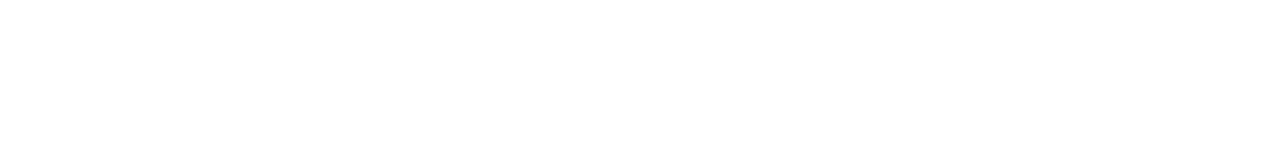
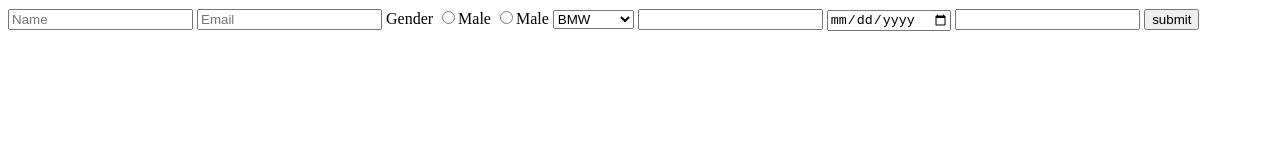
Before and after one commit to acciojob/car-insurance-form-Tusharahuja14, a website: page main.html in a window 1280 px wide. Drawn offline with Linux system fonts and the light colour scheme.

Commit message:
created a submission

```diff
--- a/main.html
+++ b/main.html
@@ -7,9 +7,22 @@
 </head>
 
 <body>
-	<!-- the entire body must be written by student -->
-    <script type="text/javascript" src="./script.js">
-</script>
+	<form method="post">
+		<input placeholder="Name" type="text" id="name" required>
+		<input placeholder="Email" type="email" required>
+		<label for="Gender">Gender</label>
+		<input type="radio" id="Gender" name="Gender">Male
+		<input type="radio" id="Gender" name="Gender">Male
+		<select id="cars">
+			<option>BMW</option>
+			<option>Audi</option>
+			<option>Mercedez</option>
+		</select>
+		<input type="number" id="carage" required>
+		<input type="date" id="dop" required>
+		<input type="password" id="password" required>
+		<button type="submit">submit</button>
+	</form>
 
 </body>
 
```
